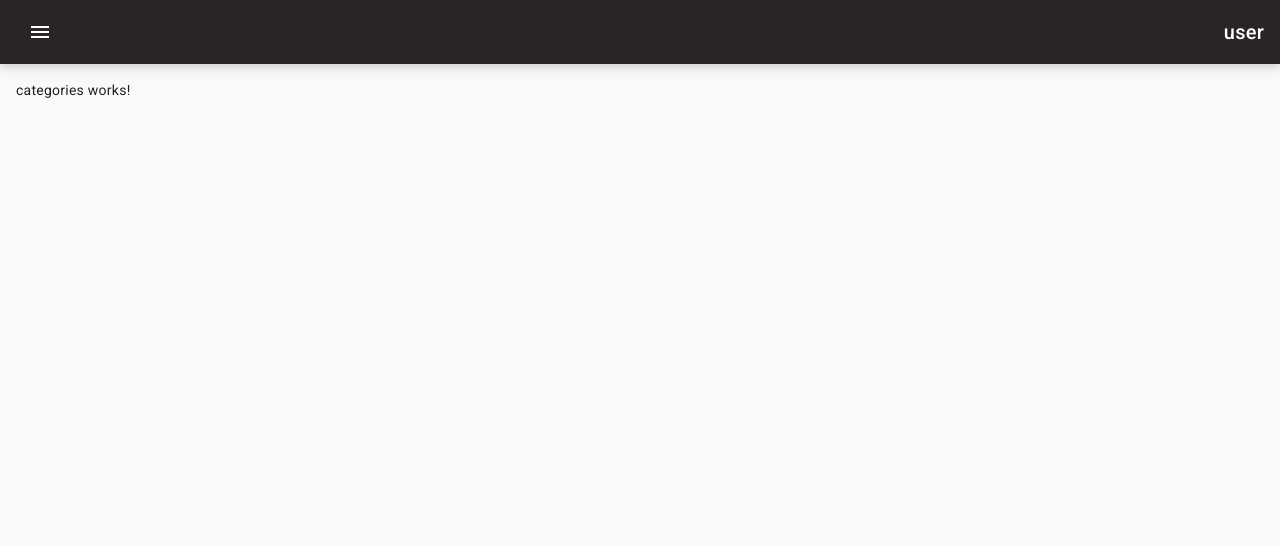
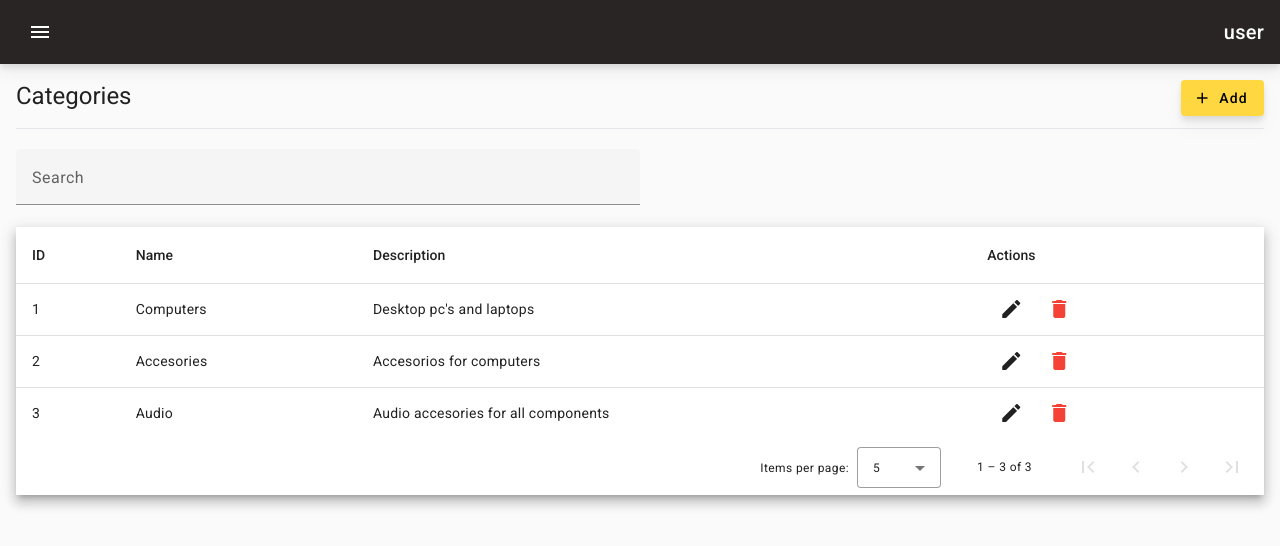
Before and after one commit to AlexAvilezB/IMS-APP, an Angular app: page /categories in a window 1280 px wide. Shown: the top 546 px of the page. Built offline with nearby package versions, Linux system fonts and the light colour scheme; data requests are answered from the project's data file.

Commit message:
creacion de CRUD para categories, ajustes de tabla, adicion de descripcion al objeto, ajustes en el servicio de productos, creacion de servicio de categories

```diff
--- a/db.json
+++ b/db.json
@@ -26,7 +26,7 @@
       "product_name": "Laptop HP Pavilion Gaming",
       "description": "Laptop for gaming",
       "price": 20000,
-      "quantity": 3,
+      "quantity": 4,
       "category": {
         "category_name": "Computers"
       },
@@ -90,15 +90,18 @@
   "categories": [
     {
       "id": 1,
-      "category_name": "Computers"
+      "category_name": "Computers",
+      "category_description": "Desktop pc's and laptops"
     },
     {
       "id": 2,
-      "category_name": "Accesories"
+      "category_name": "Accesories",
+      "category_description": "Accesorios for computers"
     },
     {
       "id": 3,
-      "category_name": "Audio"
+      "category_name": "Audio",
+      "category_description": "Audio accesories for all components"
     }
   ]
 }
--- a/src/app/IMS/ims-routing.module.ts
+++ b/src/app/IMS/ims-routing.module.ts
@@ -38,6 +38,10 @@ const routes: Routes = [
         component: AddCategoriesComponent,
       },
       {
+        path: 'categories/edit/:id',
+        component: AddCategoriesComponent,
+      },
+      {
         path: 'users/create',
         component: CreateUsersComponent,
       },
--- a/src/app/IMS/interfaces/products.ts
+++ b/src/app/IMS/interfaces/products.ts
@@ -10,4 +10,5 @@ export interface Product {
 export interface Category {
   id?: number;
   category_name: string;
+  category_description: string;
 }
--- a/src/app/IMS/pages/add-categories/add-categories.component.html
+++ b/src/app/IMS/pages/add-categories/add-categories.component.html
@@ -1 +1,32 @@
-<p>add-categories works!</p>
+<h1>{{
+        ( category.id )
+        ? 'Edit'
+        : 'Add'
+
+    }} Category</h1>
+<hr><br>
+
+<div class="flex justify-center mt-9">
+    <form (ngSubmit)="saveCategory()" autocomplete="off" [formGroup]="categoriesForm" class="mat-elevation-z8 p-4 w-4/5">
+
+        <div class="mb-2">
+            <mat-form-field appearance="fill" class="w-full">
+                <mat-label>Category Name</mat-label>
+                <input formControlName="category_name" matInput>
+            </mat-form-field>
+            <span class="text-red-500" *ngIf="validateFields('category_name')">The category name must be more than 3 letters</span>
+        </div>
+
+
+        <div class="mb-2">
+            <mat-form-field appearance="fill" class="w-full">
+                <mat-label>Description</mat-label>
+                <input formControlName="category_description" matInput>
+            </mat-form-field>
+            <span class="text-red-500" *ngIf="validateFields('category_description')">The category description must be more than 5 letters</span>
+        </div>
+
+        <button type="submit" class="drop-shadow-lg float-right" color="primary" mat-flat-button> Save {{ ( category.id ) ?'Changes' :'Category' }} <mat-icon>save</mat-icon></button>
+
+    </form>
+</div>
--- a/src/app/IMS/pages/add-categories/add-categories.component.ts
+++ b/src/app/IMS/pages/add-categories/add-categories.component.ts
@@ -1,11 +1,77 @@
 import { Component } from '@angular/core';
+import { FormBuilder, FormGroup, Validators } from '@angular/forms';
+import { Router, ActivatedRoute } from '@angular/router';
+import { switchMap } from 'rxjs';
+import { Category } from '../../interfaces/products';
+import { CategoriesService } from '../../services/categories.service';
 
 @Component({
   selector: 'app-add-categories',
   templateUrl: './add-categories.component.html',
-  styles: [
-  ]
+  styles: [],
 })
 export class AddCategoriesComponent {
+  category: Category = {
+    category_name: '',
+    category_description: '',
+  };
 
+  categoriesForm: FormGroup = this.fb.group({
+    category_name: [
+      this.category.category_name,
+      [Validators.required, Validators.minLength(3)],
+    ],
+    category_description: [
+      this.category.category_description,
+      [Validators.required, Validators.minLength(5)],
+    ],
+  });
+
+  constructor(
+    private categoriesService: CategoriesService,
+    private fb: FormBuilder,
+    private router: Router,
+    private activatedRoute: ActivatedRoute
+  ) {}
+
+  ngOnInit(): void {
+    if (this.activatedRoute.snapshot.params['id']) {
+      this.activatedRoute.params
+        .pipe(switchMap(({ id }) => this.categoriesService.getCategoriesById(id)))
+        .subscribe((category) => {
+          this.category = category;
+          this.categoriesForm.patchValue(this.category);
+        });
+    }
+  }
+
+  validateFields(field: string) {
+    return (
+      this.categoriesForm.controls[`${field}`].errors &&
+      this.categoriesForm.controls[`${field}`].touched
+    );
+  }
+
+  saveCategory() {
+    if (this.categoriesForm.invalid) {
+      this.categoriesForm.markAllAsTouched();
+      return;
+    } else {
+      if (this.category.id) {
+        this.categoriesService.editCategories( this.categoriesForm.value, this.category.id).subscribe(
+          (resp) => {
+            alert('Category updated succesfully');
+            this.router.navigate(['/categories']);
+          });
+      } else {
+        this.categoriesService
+          .createCategories(this.categoriesForm.value)
+          .subscribe((resp) => {
+            alert('Category added succesfully');
+            this.router.navigate(['/categories']);
+          });
+      }
+
+    }
+  }
 }
--- a/src/app/IMS/pages/add-products/add-products.component.ts
+++ b/src/app/IMS/pages/add-products/add-products.component.ts
@@ -5,6 +5,7 @@ import { ActivatedRoute, Router, Params } from '@angular/router';
 import { Category, Product } from '../../interfaces/products';
 import { ProductsService } from '../../services/products.service';
 import { switchMap } from 'rxjs';
+import { CategoriesService } from '../../services/categories.service';
 
 @Component({
   selector: 'app-add-products',
@@ -20,6 +21,7 @@ export class AddProductsComponent implements OnInit {
     quantity: 0,
     category: {
       category_name: '',
+      category_description: '',
     },
   };
 
@@ -50,11 +52,12 @@ export class AddProductsComponent implements OnInit {
 
   constructor(
     private productService: ProductsService,
+    private categoriesService: CategoriesService,
     private fb: FormBuilder,
     private router: Router,
     private activatedRoute: ActivatedRoute
   ) {
-    this.productService.getCategories().subscribe((resp) => {
+    this.categoriesService.getCategories().subscribe((resp) => {
       this.categories = resp;
     });
   }
--- a/src/app/IMS/pages/categories/categories.component.html
+++ b/src/app/IMS/pages/categories/categories.component.html
@@ -1 +1,62 @@
-<p>categories works!</p>
+<div class="flex">
+  <h1>Categories</h1>
+  <span class="flex-1"></span>
+  <button class="drop-shadow-lg" color="accent" routerLink="/categories/add" mat-flat-button>Add <mat-icon>add</mat-icon></button>
+</div>
+
+<hr><br>
+
+<mat-form-field class="w-6/12">
+  <mat-label>Search</mat-label>
+  <input matInput (keyup)="applyFilter($event)" placeholder="Categories of products" autocomplete="off" #input>
+</mat-form-field>
+
+<div class="mat-elevation-z8">
+  <table mat-table [dataSource]="dataSource">
+
+  <!-- ID Column -->
+    <ng-container matColumnDef="id">
+      <th mat-header-cell *matHeaderCellDef> ID </th>
+      <td mat-cell *matCellDef="let category"> {{category.id}} </td>
+    </ng-container>
+
+    <!-- Name Column -->
+    <ng-container matColumnDef="name">
+      <th mat-header-cell *matHeaderCellDef> Name </th>
+      <td mat-cell *matCellDef="let category"> {{category.category_name}} </td>
+    </ng-container>
+
+    <!-- Description Column -->
+    <ng-container matColumnDef="description">
+      <th mat-header-cell *matHeaderCellDef> Description </th>
+      <td mat-cell *matCellDef="let category"> {{category.category_description}} </td>
+    </ng-container>
+
+    <!-- Actions Column -->
+    <ng-container matColumnDef="actions">
+      <th mat-header-cell *matHeaderCellDef> Actions </th>
+      <td mat-cell *matCellDef="let category">
+        <button [routerLink]="['/categories/edit/', category.id]" mat-icon-button color="basic">
+          <mat-icon>edit</mat-icon>
+        </button>
+          <button mat-icon-button color="warn" (click)="deleteCategory(category.id)">
+          <mat-icon>delete</mat-icon>
+        </button>
+      </td>
+    </ng-container>
+
+    <tr mat-header-row *matHeaderRowDef="displayedColumns"></tr>
+    <tr mat-row *matRowDef="let row; columns: displayedColumns;"></tr>
+
+    <tr class="mat-row mr-4" *matNoDataRow>
+      <td class="mat-cell" colspan="4">No data matching the filter "{{input.value}}"</td>
+    </tr>
+
+  </table>
+
+  <mat-paginator  [length]="categories.length"
+                  [pageSizeOptions]="[5, 10, 20]"
+                  showFirstLastButtons
+                  aria-label="Select page of products">
+  </mat-paginator>
+</div>
--- a/src/app/IMS/pages/categories/categories.component.ts
+++ b/src/app/IMS/pages/categories/categories.component.ts
@@ -1,11 +1,51 @@
-import { Component } from '@angular/core';
+import { AfterViewInit, Component, ViewChild } from '@angular/core';
+
+import { MatPaginator } from '@angular/material/paginator';
+import { MatTableDataSource } from '@angular/material/table';
+import { CategoriesService } from '../../services/categories.service';
+import { Category } from '../../interfaces/products';
 
 @Component({
   selector: 'app-categories',
   templateUrl: './categories.component.html',
-  styles: [
-  ]
+  styles: [],
 })
-export class CategoriesComponent {
+export class CategoriesComponent implements AfterViewInit {
+  constructor(private categoriesService: CategoriesService) {}
 
+  categories: Category[] = [];
+
+  displayedColumns: string[] = [
+    'id',
+    'name',
+    'description',
+    'actions',
+  ];
+
+  dataSource!: MatTableDataSource<Category>;
+
+  @ViewChild(MatPaginator) paginator!: MatPaginator;
+
+  ngAfterViewInit(): void {
+    this.categoriesService.getCategories().subscribe((categories) => {
+      this.categories = categories;
+      this.dataSource = new MatTableDataSource(this.categories);
+      this.dataSource.paginator = this.paginator;
+    });
+  }
+
+  applyFilter(event: Event) {
+    this.dataSource.filter = (event.target as HTMLInputElement).value;
+
+    if (this.dataSource.paginator) {
+      this.dataSource.paginator.firstPage();
+    }
+  }
+
+  deleteCategory( id: number ){
+    this.categoriesService.deleteCategories( id ).subscribe( resp => {
+      alert('Category Deleted Succesfully');
+      this.ngAfterViewInit();
+    })
+  }
 }
--- a/src/app/IMS/pages/products/products.component.html
+++ b/src/app/IMS/pages/products/products.component.html
@@ -8,7 +8,7 @@
 
 <mat-form-field class="w-6/12">
   <mat-label>Search</mat-label>
-  <input matInput (keyup)="applyFilter($event)" placeholder="Laptop, Headphones or another product" #input>
+  <input matInput (keyup)="applyFilter($event)" placeholder="Laptop, Headphones or another product" autocomplete="off" #input>
 </mat-form-field>
 
 <div class="mat-elevation-z8">
--- a/src/app/IMS/services/products.service.ts
+++ b/src/app/IMS/services/products.service.ts
@@ -15,10 +15,6 @@ export class ProductsService {
     return this.http.get<Product[]>(`${this.baseUrl}/products`);
   }
 
-  getCategories(): Observable<Category[]> {
-    return this.http.get<Category[]>(`${this.baseUrl}/categories`);
-  }
-
   createProduct(product: Product): Observable<Product> {
     return this.http.post<Product>(`${this.baseUrl}/products`, product);
   }
@@ -31,7 +27,7 @@ export class ProductsService {
     return this.http.get<Product>(`${this.baseUrl}/products/${id}`);
   }
 
-  editProduct(product: Product, id: number ): Observable<Product> {
+  editProduct(product: Product, id: number): Observable<Product> {
     return this.http.put<Product>(`${this.baseUrl}/products/${id}`, product);
-  };
+  }
 }
```
Also changed, not shown: src/app/IMS/services/categories.service.ts (added, +33 -0 lines).
